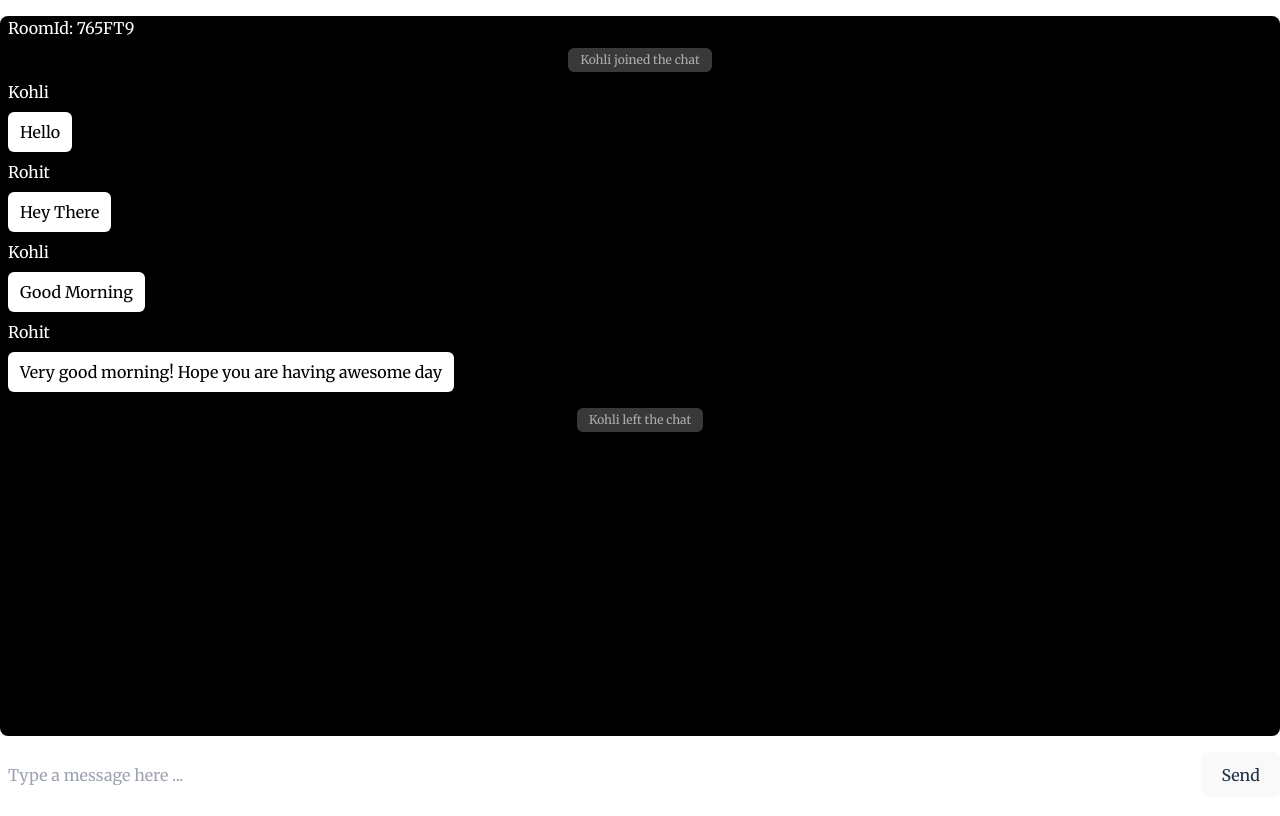
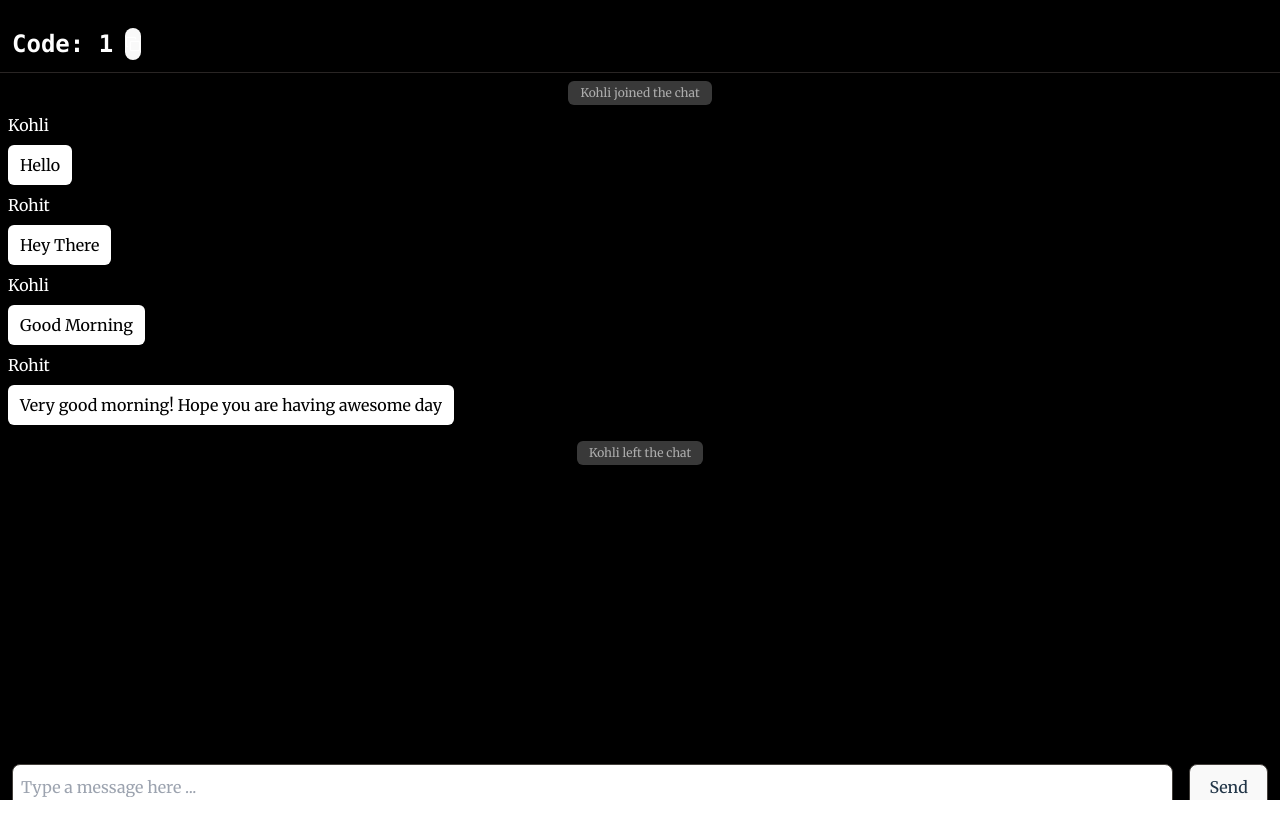
Before and after one commit to adityaswarupparida/Incognita, a React (Vite) app in the folder frontend/: page /chat/1 in a window 1280 px wide. Built offline with nearby package versions, Linux system fonts and the light colour scheme; no server answers.

Commit message:
Improve chat UI

```diff
--- a/frontend/src/App.tsx
+++ b/frontend/src/App.tsx
@@ -9,7 +9,7 @@ function App() {
 		<BrowserRouter>
 			<Routes>
 				<Route path='/' element={<Home/>}></Route>
-				<Route path='/chat/:roomId' element={<Chat roomId='765FT9' userId='Rony' />}></Route>
+				<Route path='/chat/:roomId' element={<Chat />}></Route>
 				<Route path='/video/:roomId' element={<VideoPreview />}></Route>
 			</Routes>
 		</BrowserRouter>
--- a/frontend/src/components/Chat.tsx
+++ b/frontend/src/components/Chat.tsx
@@ -1,11 +1,9 @@
+import { Copy } from 'lucide-react';
 import { useEffect, useRef, useState } from 'react'
+import { useParams } from 'react-router-dom';
 
 
-export const Chat = ({ roomId, userId }: {
-    roomId: string;
-    userId: string;
-}) => {
-
+export const Chat = () => {
     const [messages, setMessages] = useState([
         { type: "join", payload: { message: "Kohli joined the chat", }},
         { type: "chat", payload: { message: "Hello", userId: "Kohli" }},
@@ -16,8 +14,12 @@ export const Chat = ({ roomId, userId }: {
 
 	const inputRef = useRef<HTMLInputElement>(null);
 	const wsRef = useRef(null);
+    const params = useParams();
+	const roomId = params.roomId!;
+	let name = useRef("");
 
 	useEffect(() => {
+		name.current = window.localStorage.getItem("name") ?? "";
 		const ws = new WebSocket('ws://localhost:8080');
 
 		//@ts-ignore
@@ -32,7 +34,7 @@ export const Chat = ({ roomId, userId }: {
 			  type: "join",
 			  payload: {
 				roomId: roomId,
-                userId: userId,
+                userId: name.current,
 			  }
 			}))
 		}
@@ -42,14 +44,23 @@ export const Chat = ({ roomId, userId }: {
 	}, []);
 
 	return (
-		<div className='h-screen font-merriweather'>
+		<div className='h-screen bg-black overflow-hidden'>
 			<div className='h-[90vh] my-4'>
-				<div className='bg-black w-full h-full rounded-lg px-2 overflow-y-scroll'>
-					<div className={`text-white bg-black rounded-lg`}>RoomId: {roomId}</div>
-					{messages.map(message =>
+				<div className={`text-white flex gap-3 p-3 backdrop-blur-3xl border-b border-stone-800 shadow-lg`}>
+					<div className="text-2xl font-bold"> Code: {roomId} </div>
+                    <button className="cursor-pointer p-0 border-none focus:outline-none hover:text-white"
+                            onClick={() => {
+                                (async () => await navigator.clipboard.writeText(roomId))();
+                            }}
+                    >
+                        <Copy size={'16'}/>
+                    </button>
+				</div>
+				<div className='bg-black w-full h-full rounded-lg px-2 overflow-y-scroll font-merriweather'>
+					{messages.map((message, index) =>
                     message.type === 'chat' ? (
-                        <div className={`flex flex-col ${ message.payload.userId !== userId ? "items-start" : "items-end"}`}>
-                            <span className='text-white'>{message.payload.userId}</span>
+                        <div className={`flex flex-col ${ message.payload.userId !== name.current ? "items-start" : "items-end"}`}>
+                            { (!index || index > 0 && message.payload.userId !== messages[index-1].payload.userId) && <span className='text-white'>{message.payload.userId}</span> }
                             <span className='bg-white text-black rounded-md px-3 py-2 my-2 max-w-prose text-wrap'>
                                 {message.payload.message}
                             </span>
@@ -65,9 +76,9 @@ export const Chat = ({ roomId, userId }: {
                 )}
 				</div>
 			</div>
-			<div className='flex gap-4'>
-				<input ref={inputRef} type='text' placeholder='Type a message here ...' className='p-2 w-full rounded-lg'></input>
-				<button onClick={
+			<div className='flex gap-4 p-3 backdrop-blur-3xl font-merriweather'>
+				<input ref={inputRef} type='text' placeholder='Type a message here ...' className='p-2 w-full rounded-lg border border-stone-700'></input>
+				<button className='border border-stone-700' onClick={
 					() => {
 						if(inputRef.current && inputRef.current.value !== '') {
 							const msg = inputRef.current?.value;
@@ -76,7 +87,7 @@ export const Chat = ({ roomId, userId }: {
 								type: "chat",
 								payload: {
 									message: msg,
-                                    userId: userId
+                                    userId: name.current
 								}
 							}))
 							inputRef.current.value = "";
```
Also changed, not shown: 1 other file (tests, documents, lock files or other folders).
